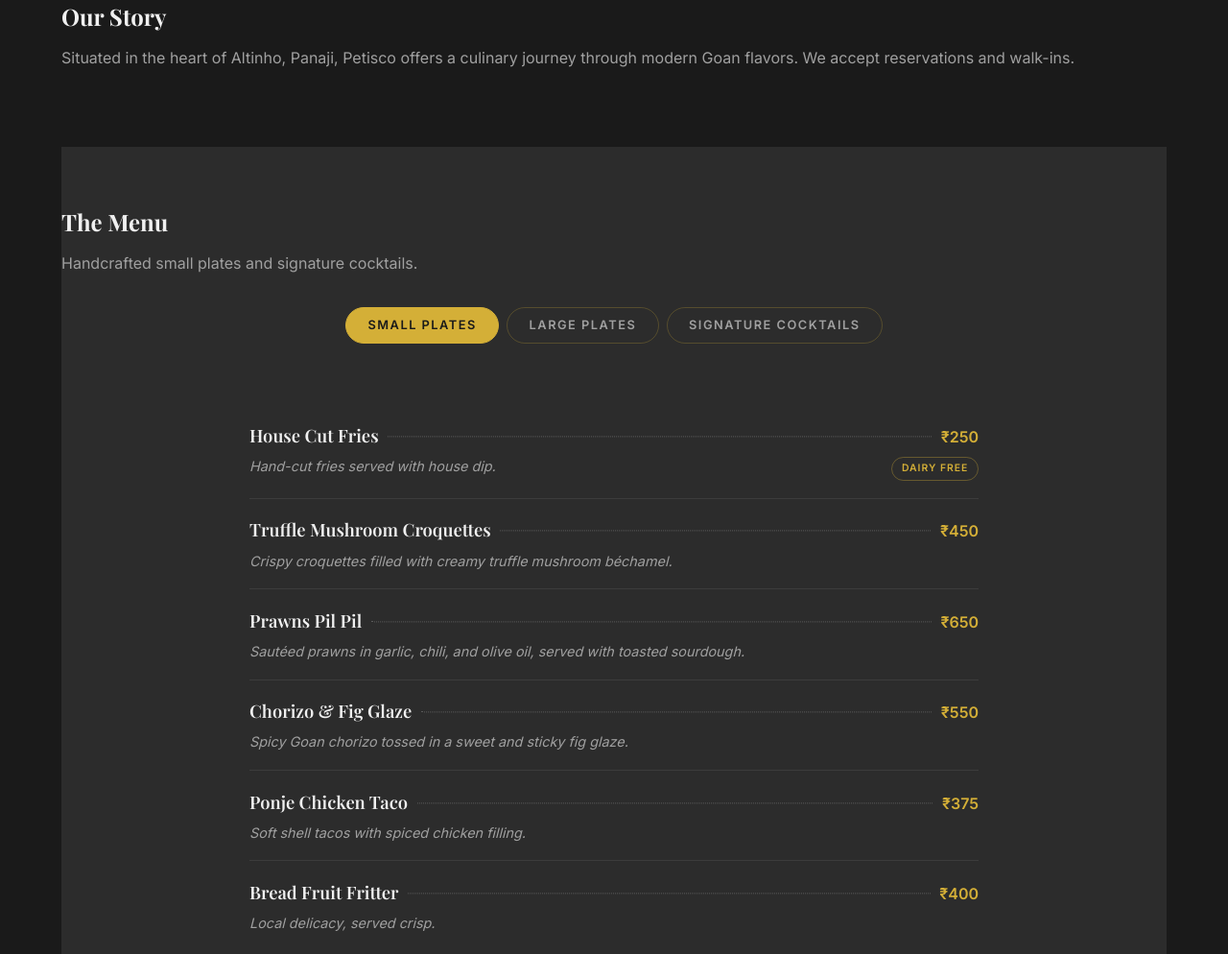
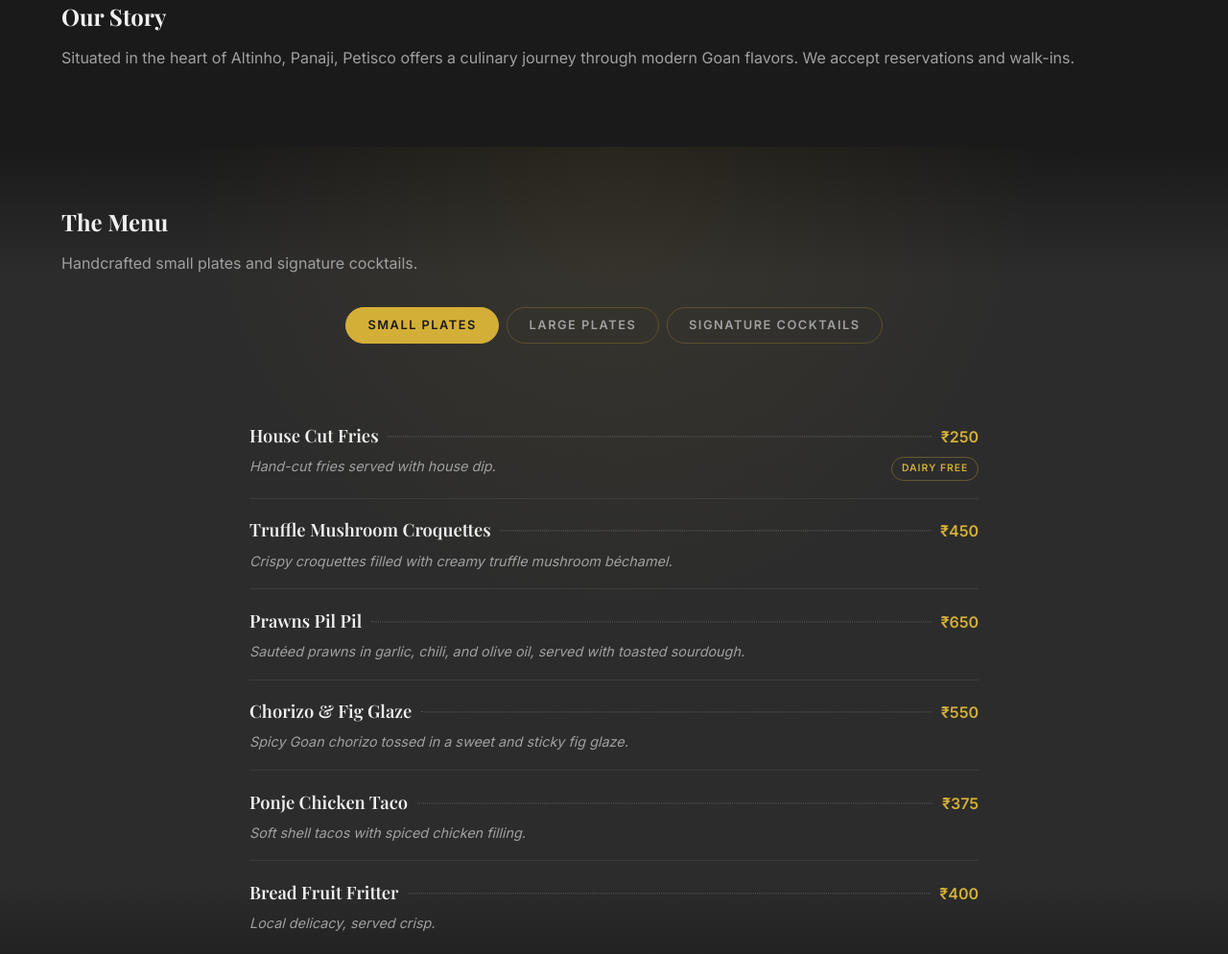
Before and after one commit to sherhanabid123-debug/Petisco--Kitchen-Bar-restaurant-website, a website built with Vite: page index.html in a window 1280 px wide. Shown: the part 861-1855 px from the top of the page at 96% size. Built offline with nearby package versions, Linux system fonts and the light colour scheme.

Commit message:
Make menu section full-bleed with soft gradient instead of a hard-edged boxed rectangle

```diff
--- a/index.html
+++ b/index.html
@@ -113,11 +113,13 @@
     </section>
 
     <!-- Menu Section -->
-    <section id="menu" class="container" style="background-color: var(--color-bg-secondary);">
-      <div class="fade-in-up">
-        <h2>The Menu</h2>
-        <p>Handcrafted small plates and signature cocktails.</p>
-        <div id="menu-container" style="margin-top: 2rem;"></div>
+    <section id="menu" class="menu-section">
+      <div class="container">
+        <div class="fade-in-up">
+          <h2>The Menu</h2>
+          <p>Handcrafted small plates and signature cocktails.</p>
+          <div id="menu-container" style="margin-top: 2rem;"></div>
+        </div>
       </div>
     </section>
 
--- a/src/styles/menu.css
+++ b/src/styles/menu.css
@@ -1,4 +1,22 @@
 /* Menu Styles */
+
+.menu-section {
+    position: relative;
+    background: linear-gradient(180deg, var(--color-bg-primary) 0%, var(--color-bg-secondary) 15%, var(--color-bg-secondary) 85%, var(--color-bg-primary) 100%);
+    overflow: hidden;
+}
+
+.menu-section::before {
+    content: '';
+    position: absolute;
+    top: 0;
+    left: 50%;
+    width: 900px;
+    height: 500px;
+    transform: translateX(-50%);
+    background: radial-gradient(ellipse at top, rgba(212, 175, 55, 0.08), transparent 70%);
+    pointer-events: none;
+}
 
 .menu-tabs {
     display: flex;
```
